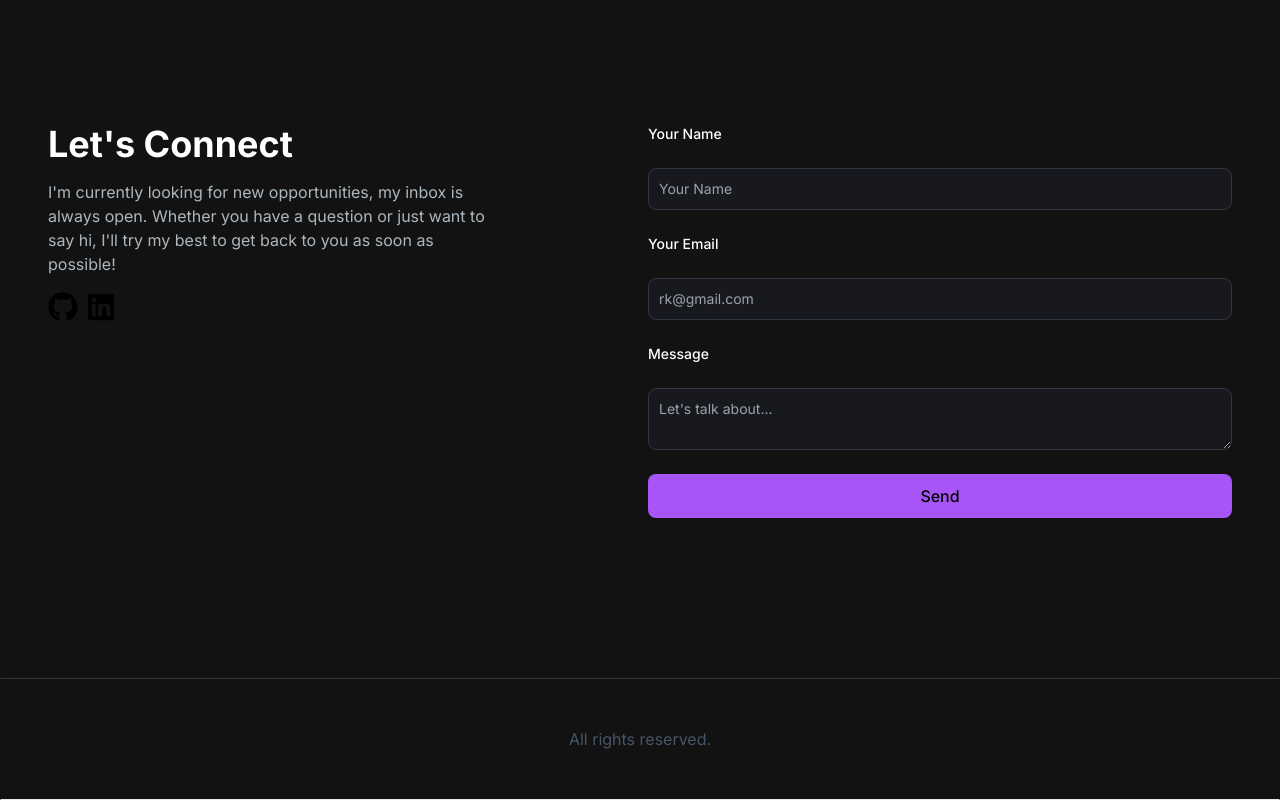
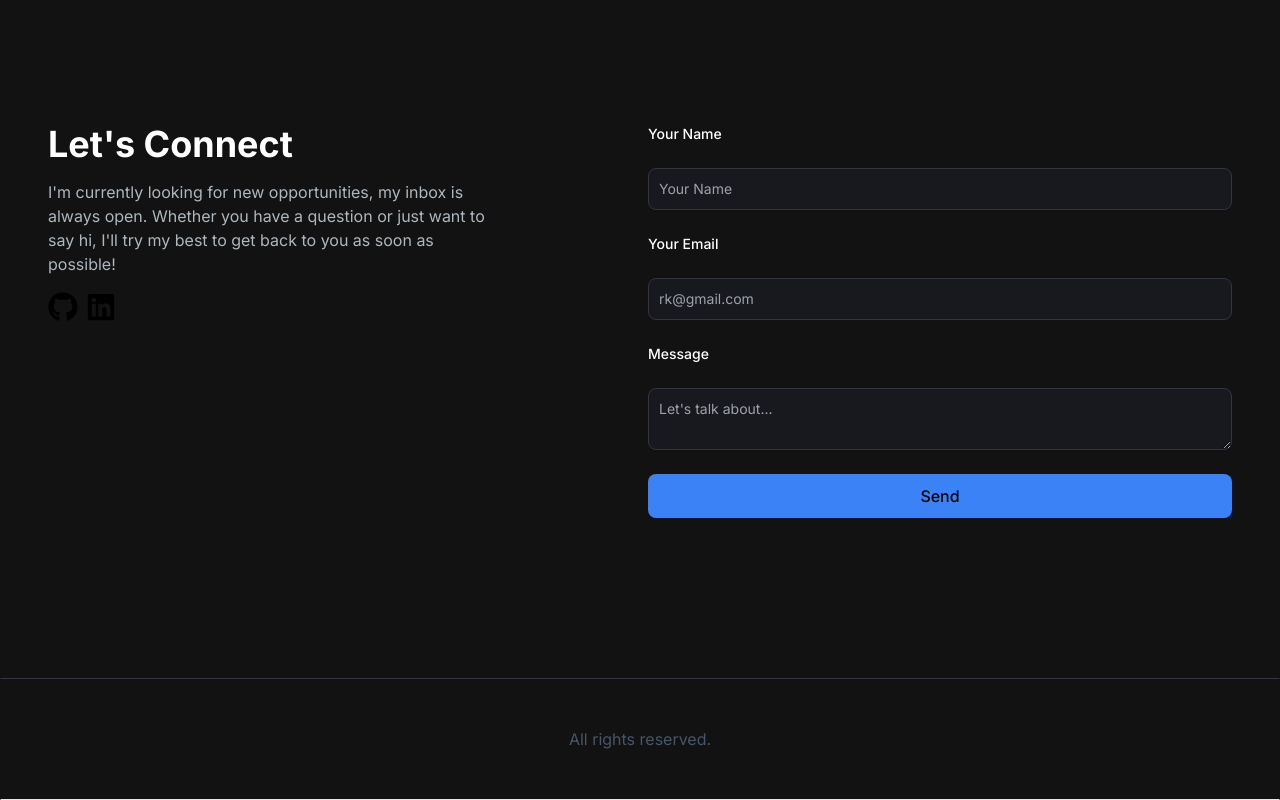
Before and after one commit to RK-41/portfolio3, a Next.js app: page / in a window 1280 px wide. Shown: the part 2080-2880 px from the top of the page. Built offline with nearby package versions, Linux system fonts and the light colour scheme.

Commit message:
Minor tweak

```diff
--- a/app/components/EmailSection.jsx
+++ b/app/components/EmailSection.jsx
@@ -129,7 +129,7 @@ const EmailSection = () => {
 					<button
 						type='submit'
 						disabled={loading}
-						className='bg-purple-500 hover:bg-purple-600 font-medium py-2.5 rounded-lg w-full'
+						className='bg-blue-500 hover:bg-blue-600 font-medium py-2.5 rounded-lg w-full'
 					>
 						{loading ? 'Sending...' : 'Send'}
 					</button>
```
